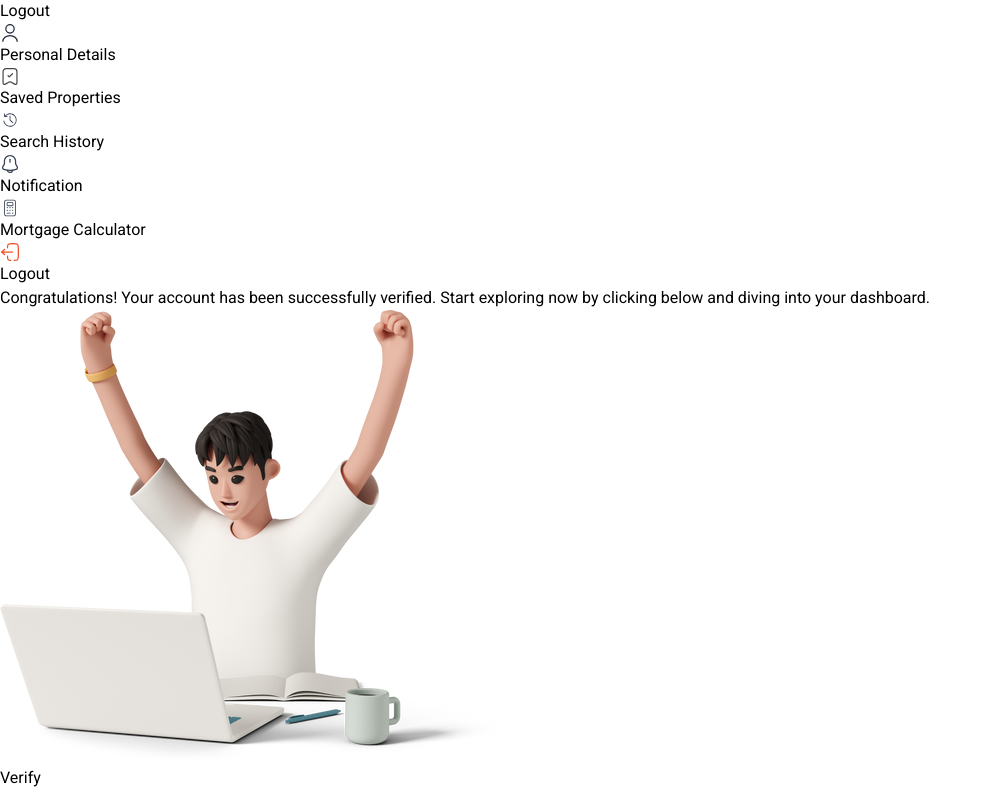
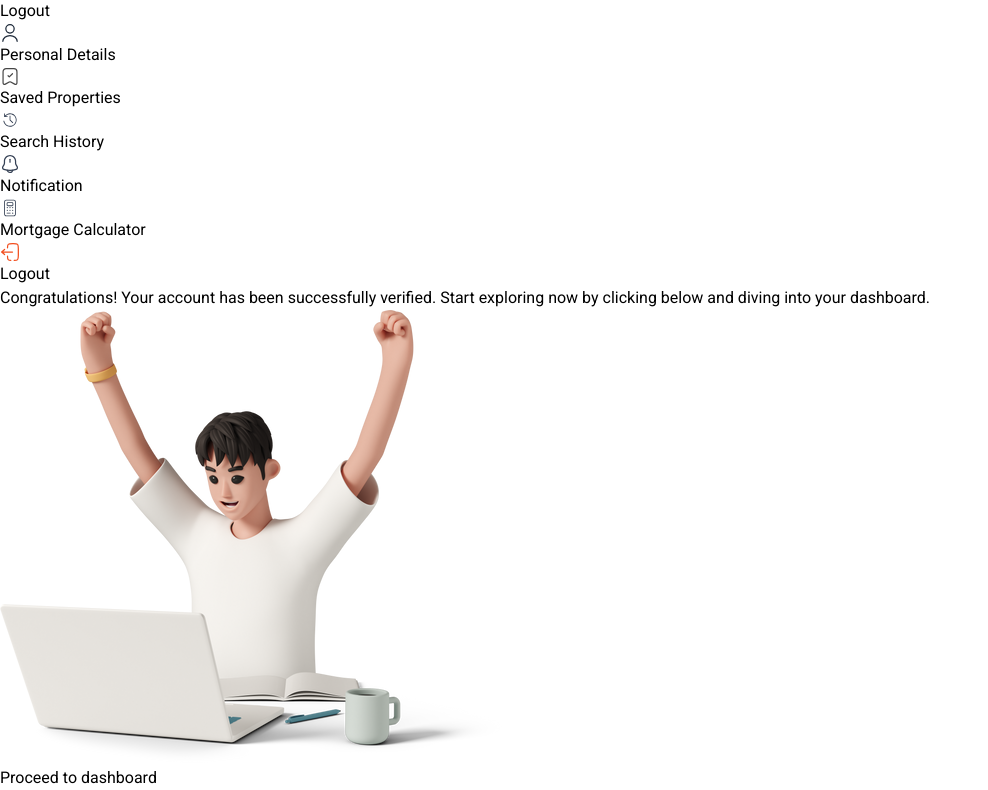
Before and after one commit to topzyray/onile-redesign, a Next.js app: page /confirmation in a window 1280 px wide. Shown: the part 1817-2607 px from the top of the page, without its empty margins (0-988 px from the left). Built offline with nearby package versions, Linux system fonts and the light colour scheme.

Commit message:
Update page.js

```diff
--- a/src/app/(auth)/confirmation/page.js
+++ b/src/app/(auth)/confirmation/page.js
@@ -20,7 +20,7 @@ const Confirmation = () => {
                     type="submit"
                     className="flex w-full justify-center rounded-md bg-[#FF7F50] px-3 py-1.5 text-sm font-bold leading-6 text-white shadow-sm hover:bg-[#fc6832] focus-visible:outline focus-visible:outline-2 focus-visible:outline-offset-2 focus-visible:outline-[#fc6832]"
                   >
-                    Verify
+                    Proceed to dashboard
                   </button>
                 </section>
             </section>
```
